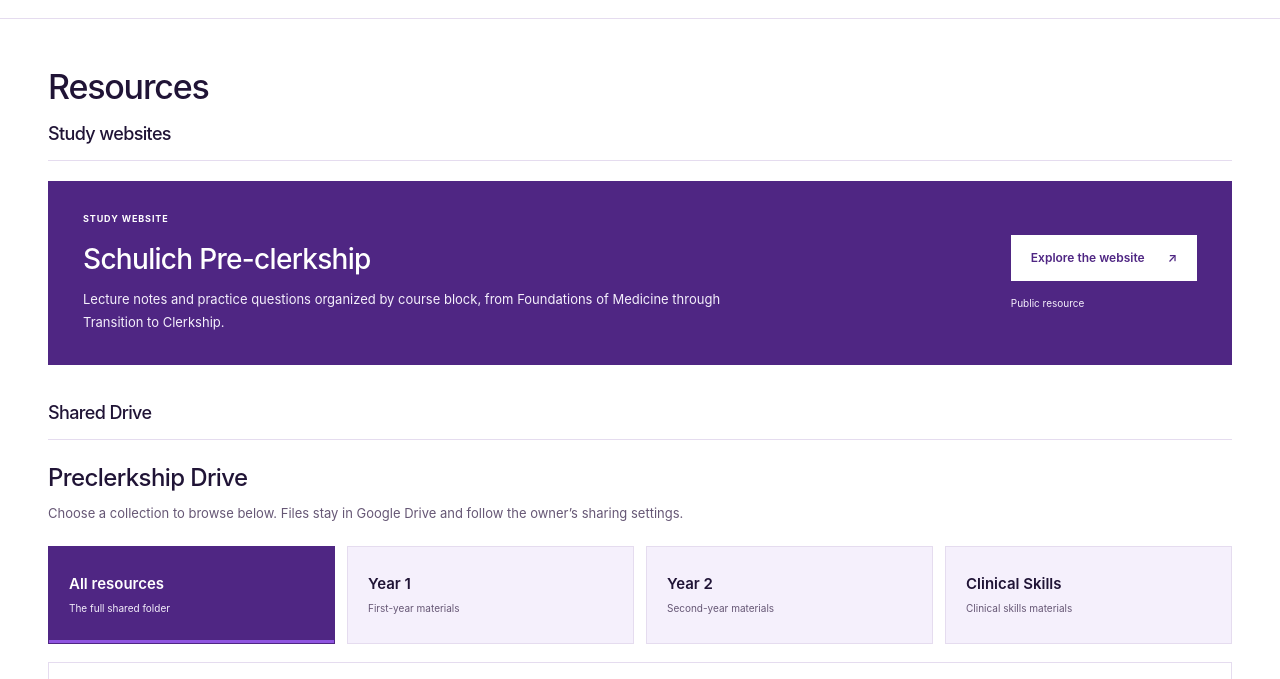
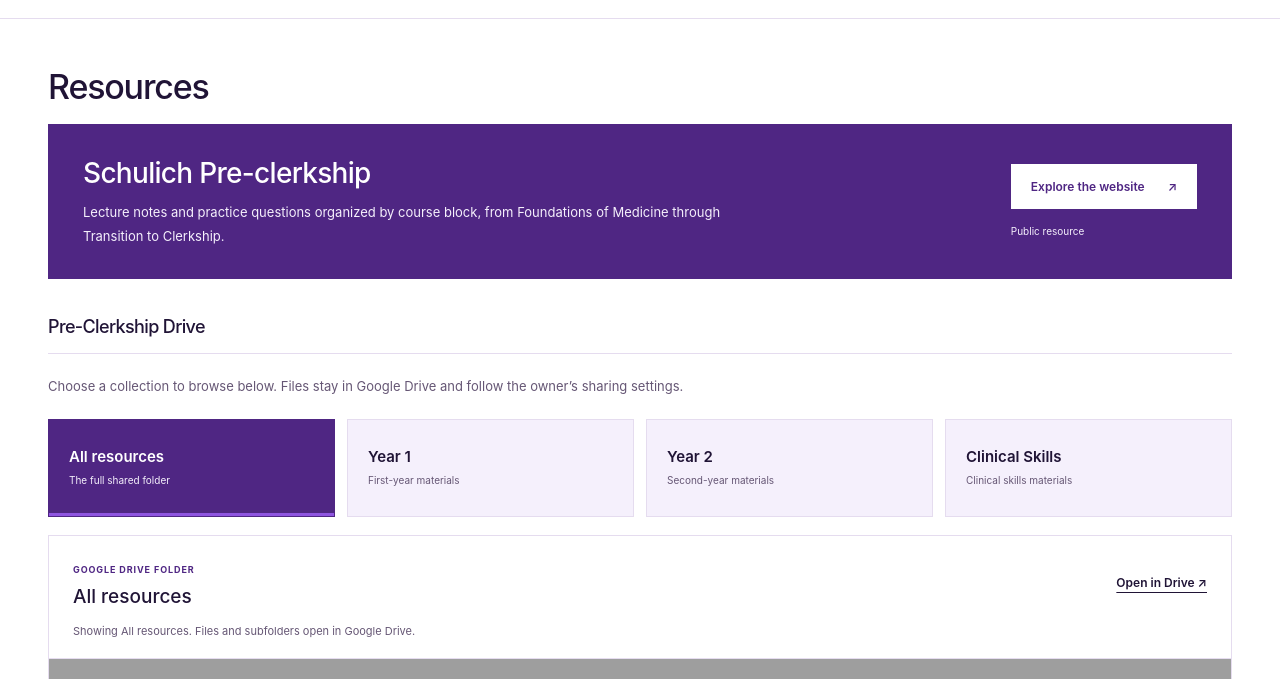
Before and after one commit to AshishSara/ai-in-medicine, a website: page index.html in a window 1280 px wide. Shown: the part 86-765 px from the top of the page. Drawn offline with Linux system fonts and the light colour scheme; grey boxes are pictures that could not be loaded.

Commit message:
Remove redundant resource labels and use one Pre-Clerkship Drive heading

```diff
--- a/assets/resources-app.js
+++ b/assets/resources-app.js
@@ -10,16 +10,20 @@
 }
 
 function resourceGroup(group) {
-  const section = element('section', 'resource-group');
+  const isWebsite = group.kind === 'website';
+  const section = element(isWebsite ? 'div' : 'section', 'resource-group');
   section.dataset.kind = group.kind;
-  const heading = element('h2', 'resource-group-title', group.title);
-  heading.id = `resources-${group.kind}`;
-  section.setAttribute('aria-labelledby', heading.id);
   const embedded = group.resources.filter(resource => resource.collections !== undefined);
   const linked = group.resources.filter(resource => resource.collections === undefined);
-  section.append(heading);
+  const singleDrive = group.kind === 'drive' && embedded.length === 1 && linked.length === 0;
+  if (!isWebsite) {
+    const heading = element('h2', 'resource-group-title', singleDrive ? embedded[0].title : group.title);
+    heading.id = `resources-${group.kind}`;
+    section.setAttribute('aria-labelledby', heading.id);
+    section.append(heading);
+  }
   if (linked.length) section.append(resourceCards({ ...group, resources: linked }));
-  section.append(...embedded.map(driveBrowser));
+  section.append(...embedded.map(resource => driveBrowser(resource, !singleDrive)));
   return section;
 }
 
@@ -30,7 +34,7 @@
     const card = element('a', 'resource-card');
     card.id = `resource-${resource.id}`;
     card.href = resource.url;
-    const cardHeading = element('h3', '', resource.title);
+    const cardHeading = element(group.kind === 'website' ? 'h2' : 'h3', 'resource-card-title', resource.title);
     cardHeading.id = `resource-title-${resource.id}`;
     card.setAttribute('aria-labelledby', cardHeading.id);
     card.setAttribute('aria-describedby', `resource-description-${resource.id} resource-access-${resource.id}`);
@@ -44,7 +48,7 @@
     if (group.kind === 'website') {
       card.classList.add('resource-card-feature');
       const copy = element('div');
-      copy.append(meta, cardHeading, description);
+      copy.append(cardHeading, description);
       const tail = element('div', 'resource-card-tail');
       tail.append(action, access);
       card.append(copy, tail);
@@ -55,12 +59,12 @@
   return list;
 }
 
-function driveBrowser(resource) {
+function driveBrowser(resource, includeTitle = true) {
   const browser = element('div', 'drive-browser');
   browser.id = `resource-${resource.id}`;
   const intro = element('div', 'drive-intro');
-  const title = element('h3', '', resource.title);
-  intro.append(title, element('p', '', resource.description));
+  if (includeTitle) intro.append(element('h3', '', resource.title));
+  intro.append(element('p', '', resource.description));
   const categories = element('div', 'drive-categories');
   categories.setAttribute('role', 'group');
   categories.setAttribute('aria-label', `${resource.title} categories`);
@@ -68,7 +72,7 @@
   panel.id = `drive-panel-${resource.id}`;
   const toolbar = element('div', 'drive-toolbar');
   const current = element('div');
-  const currentTitle = element('h4');
+  const currentTitle = element(includeTitle ? 'h4' : 'h3', 'drive-current-title');
   currentTitle.id = `drive-current-${resource.id}`;
   panel.setAttribute('aria-labelledby', currentTitle.id);
   current.append(element('span', 'resource-kind', 'Google Drive folder'), currentTitle);
--- a/assets/styles.css
+++ b/assets/styles.css
@@ -116,7 +116,7 @@
 .resource-card-meta{display:flex;align-items:center;justify-content:space-between;gap:15px;margin-bottom:21px}
 .resource-kind{font-size:9px;text-transform:uppercase;letter-spacing:.1em;font-weight:650;color:var(--color-primary)}
 .resource-arrow{font-size:20px;line-height:1}
-.resource-card h3{font-weight:550;font-size:24px;letter-spacing:-.025em;line-height:1.3;margin:0 0 13px;overflow-wrap:anywhere}
+.resource-card-title{font-weight:550;font-size:24px;letter-spacing:-.025em;line-height:1.3;margin:0 0 13px;overflow-wrap:anywhere}
 .resource-card p{font-size:13px;line-height:1.8;color:var(--color-muted);margin-bottom:24px}
 .resource-action{font-size:12px;font-weight:600;text-decoration:underline;text-underline-offset:5px;margin-top:auto}
 .resource-access{font-size:10px;color:var(--color-muted);margin-top:10px}
@@ -128,7 +128,7 @@
 .resource-card-feature .resource-card-meta{justify-content:flex-start;gap:14px;margin-bottom:15px}
 .resource-card-feature .resource-kind{color:var(--color-on-dark-accent)}
 .resource-card-feature .resource-arrow{display:none}
-.resource-card-feature h3{font-size:28px;margin-bottom:10px}
+.resource-card-feature .resource-card-title{font-size:28px;margin-bottom:10px}
 .resource-card-feature p{color:var(--color-on-dark-muted);max-width:650px;margin-bottom:0}
 .resource-card-tail{display:flex;flex-direction:column;align-items:flex-start;gap:4px}
 .resource-card-feature .resource-action{padding:13px 20px;background:var(--color-on-dark-accent);color:var(--color-primary);text-decoration:none;white-space:nowrap}
@@ -147,7 +147,7 @@
 .drive-category[aria-pressed="true"] .drive-category-description{color:var(--color-on-dark-muted)}
 .drive-panel{border:1px solid var(--color-border);background:var(--color-background)}
 .drive-toolbar{display:flex;align-items:center;justify-content:space-between;gap:18px;padding:19px 24px 13px}
-.drive-toolbar h4{font-size:19px;line-height:1.35;font-weight:550;margin:4px 0 0}
+.drive-current-title{font-size:19px;line-height:1.35;font-weight:550;margin:4px 0 0}
 .drive-toolbar .text-link{font-size:12px;white-space:nowrap}
 .drive-status{font-size:11px;color:var(--color-muted);padding:0 24px 17px;border-bottom:1px solid var(--color-border)}
 .drive-frame{display:block;width:100%;height:460px;border:0;background:var(--color-background)}
@@ -176,10 +176,10 @@
 @media(max-width:360px){.site-header{padding-left:18px;padding-right:18px}.wordmark small{font-size:6px}nav{gap:13px}.hero{padding:0 20px}h1{font-size:39px}.section-wrap{padding-left:20px;padding-right:20px}.empty-state{padding-left:20px;padding-right:20px}.site-footer{margin-left:20px;margin-right:20px}}
 @media(prefers-reduced-motion:reduce){html{scroll-behavior:auto}.button{transition:none}.button:hover{transform:none}}
 @media(max-width:960px){.resource-grid{grid-template-columns:repeat(2,minmax(0,1fr))}}
-@media(max-width:720px){.site-header{flex-wrap:wrap;gap:12px}.site-header nav{width:100%;border-top:1px solid var(--color-border);padding-top:4px;justify-content:space-between;gap:24px}.hero-actions{gap:16px 24px;margin-top:26px}.hero-events-link{font-size:11px}.resources-intro{font-size:13px;max-width:320px;margin-bottom:28px}.resource-grid{grid-template-columns:1fr;gap:14px}.resource-group-title{font-size:16px}.resource-card{padding:23px 25px}.resource-card-meta{margin-bottom:16px}.resource-card h3{font-size:24px}.resource-card p{font-size:13px;margin-bottom:22px}.resources-section{padding-bottom:48px}.resources-section+.events-section{padding-top:48px}.resource-group+.resource-group{margin-top:32px}.footer-links{gap:20px}.resource-notice{font-size:13px}}
+@media(max-width:720px){.site-header{flex-wrap:wrap;gap:12px}.site-header nav{width:100%;border-top:1px solid var(--color-border);padding-top:4px;justify-content:space-between;gap:24px}.hero-actions{gap:16px 24px;margin-top:26px}.hero-events-link{font-size:11px}.resources-intro{font-size:13px;max-width:320px;margin-bottom:28px}.resource-grid{grid-template-columns:1fr;gap:14px}.resource-group-title{font-size:16px}.resource-card{padding:23px 25px}.resource-card-meta{margin-bottom:16px}.resource-card-title{font-size:24px}.resource-card p{font-size:13px;margin-bottom:22px}.resources-section{padding-bottom:48px}.resources-section+.events-section{padding-top:48px}.resource-group+.resource-group{margin-top:32px}.footer-links{gap:20px}.resource-notice{font-size:13px}}
 @media(prefers-reduced-motion:reduce){.resource-card{transition:none}}
-@media(max-width:960px){.drive-category{padding:17px 15px}.resource-card-feature{gap:24px}.resource-card-feature h3{font-size:25px}}
-@media(max-width:720px){.resource-card-feature{display:flex;gap:24px;padding:26px}.resource-card-tail{width:100%}.resource-card-feature h3{font-size:25px}.resource-card-feature p{margin-bottom:0}.drive-intro h3{font-size:23px}.drive-categories{grid-template-columns:repeat(2,minmax(0,1fr));gap:10px}.drive-category{min-height:96px;padding:16px 14px}.drive-category-title{font-size:14px}.drive-category-description{font-size:10px}.drive-toolbar{padding:16px 15px 12px;gap:12px}.drive-toolbar h4{font-size:17px}.drive-toolbar .text-link{font-size:10px}.drive-status{padding:0 15px 15px;font-size:10px}.drive-frame{height:420px}.drive-help{padding:14px 15px;font-size:10px}}
+@media(max-width:960px){.drive-category{padding:17px 15px}.resource-card-feature{gap:24px}.resource-card-feature .resource-card-title{font-size:25px}}
+@media(max-width:720px){.resource-card-feature{display:flex;gap:24px;padding:26px}.resource-card-tail{width:100%}.resource-card-feature .resource-card-title{font-size:25px}.resource-card-feature p{margin-bottom:0}.drive-intro h3{font-size:23px}.drive-categories{grid-template-columns:repeat(2,minmax(0,1fr));gap:10px}.drive-category{min-height:96px;padding:16px 14px}.drive-category-title{font-size:14px}.drive-category-description{font-size:10px}.drive-toolbar{padding:16px 15px 12px;gap:12px}.drive-current-title{font-size:17px}.drive-toolbar .text-link{font-size:10px}.drive-status{padding:0 15px 15px;font-size:10px}.drive-frame{height:420px}.drive-help{padding:14px 15px;font-size:10px}}
 @media(prefers-reduced-motion:reduce){.drive-category{transition:none}}
 @media(max-width:720px){.resources-section{padding-top:36px}.resources-section h1{font-size:29px}}
 @media print{.hero-art,.site-header nav,.button,.hero-events-link,.event-actions,.footer-links{display:none}.hero{background:var(--color-background);color:black;padding:20px}.hero-description,.hero .eyebrow{color:black}.hero-inner{min-height:0;display:block}.section-wrap{padding:25px 20px}.about-grid{display:block}.empty-state,.event-card{break-inside:avoid}.site-footer{margin:0 20px}}
--- a/data/resources.json
+++ b/data/resources.json
@@ -10,7 +10,7 @@
   {
     "id": "preclerkship-drive",
     "kind": "drive",
-    "title": "Preclerkship Drive",
+    "title": "Pre-Clerkship Drive",
     "description": "Choose a collection to browse below. Files stay in Google Drive and follow the owner’s sharing settings.",
     "url": "https://drive.google.com/drive/folders/1Dn4awPOxOo0gqo8yoCTwYPSEZkyJxXqh?usp=sharing",
     "access": "drive-permissions",
--- a/index.html
+++ b/index.html
@@ -15,9 +15,9 @@
   <meta name="referrer" content="strict-origin-when-cross-origin">
   <title>AI in Medicine · Western</title>
   <link rel="icon" href="./assets/favicon.svg?v=2" type="image/svg+xml">
-  <link rel="stylesheet" href="./assets/styles.css?v=3">
+  <link rel="stylesheet" href="./assets/styles.css?v=4">
   <script src="./assets/app.js?v=2" type="module"></script>
-  <script src="./assets/resources-app.js?v=3" type="module"></script>
+  <script src="./assets/resources-app.js?v=4" type="module"></script>
 </head>
 <body>
   <a class="skip-link" href="#main">Skip to content</a>
@@ -29,7 +29,7 @@
     <section class="resources-section section-wrap" id="resources" aria-labelledby="resources-title">
       <div class="section-heading"><h1 id="resources-title">Resources</h1></div>
       <div id="resource-library" aria-live="polite" aria-busy="true"><p class="resource-notice">Loading study resources…</p></div>
-      <noscript><p class="noscript-note">Browse <a href="https://schulichmed.github.io/preclerkship/">Schulich Pre-clerkship</a> or <a href="https://drive.google.com/drive/folders/1Dn4awPOxOo0gqo8yoCTwYPSEZkyJxXqh?usp=sharing">open the Preclerkship Drive</a>. Enable JavaScript for the embedded folder browser.</p></noscript>
+      <noscript><p class="noscript-note">Browse <a href="https://schulichmed.github.io/preclerkship/">Schulich Pre-clerkship</a> or <a href="https://drive.google.com/drive/folders/1Dn4awPOxOo0gqo8yoCTwYPSEZkyJxXqh?usp=sharing">open the Pre-Clerkship Drive</a>. Enable JavaScript for the embedded folder browser.</p></noscript>
     </section>
 
     <section class="events-section section-wrap" id="events" aria-labelledby="events-title">
```
